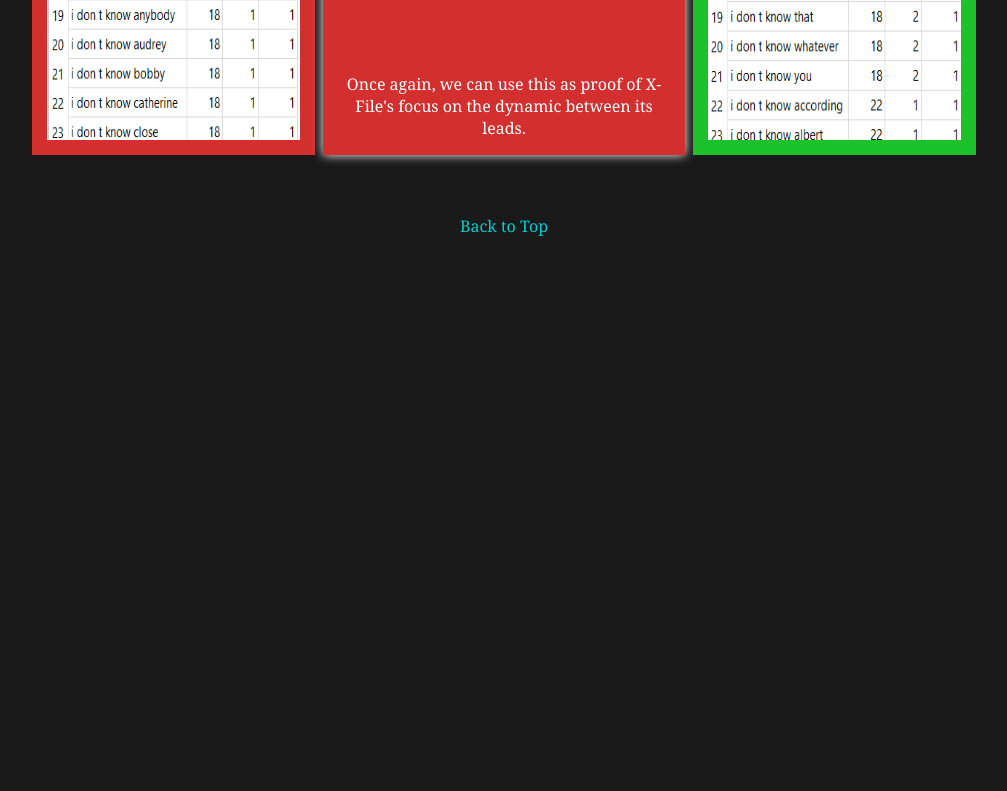
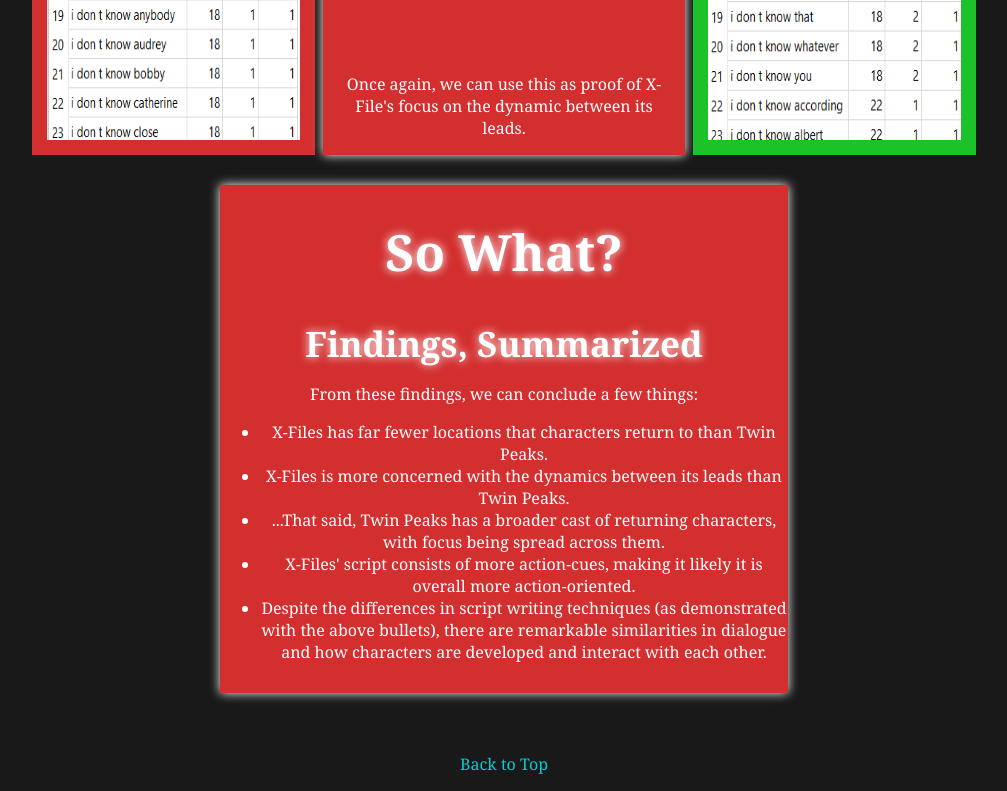
Before and after one commit to mo-wright/portfolio, a plain HTML site: page docs/textanalysis.html in a window 1280 px wide. Shown: the part 4795-5586 px from the top of the page, without its empty margins (136-1143 px from the left). Before the commit the page ends 5048 px from the top, so only its background shows below. Drawn offline with Linux system fonts and the light colour scheme.

Commit message:
conclusion to text analysis

```diff
--- a/docs/style.css
+++ b/docs/style.css
@@ -2,7 +2,10 @@
     background: IndianRed;
     color: LemonChiffon;
 }
-
+ul{
+    text-align:center;
+    margin-bottom:30px;
+}
 .comparey body{
     background: #191919;
     color:white;
--- a/docs/textanalysis.html
+++ b/docs/textanalysis.html
@@ -163,6 +163,18 @@
             </div>
             <img src="textfiles\antconcX5.png" class="thirdanalysisright"></img>
         </div>
+        <div class="peaks">
+            <h1>So What?</h1>
+            <h2>Findings, Summarized</h2>
+            <p>From these findings, we can conclude a few things:</p>
+            <ul>
+                <li>X-Files has far fewer locations that characters return to than Twin Peaks.</li>
+                <li>X-Files is more concerned with the dynamics between its leads than Twin Peaks.</li>
+                <li>...That said, Twin Peaks has a broader cast of returning characters, with focus being spread across them.</li>
+                <li>X-Files' script consists of more action-cues, making it likely it is overall more action-oriented.</li>
+                <li>Despite the differences in script writing techniques (as demonstrated with the above bullets), there are remarkable similarities in dialogue and how characters are developed and interact with each other.</li>
+            </ul>
+        </div>
         <br></br>
         <p><a href="#top">Back to Top</a></p>
     </body>
```
